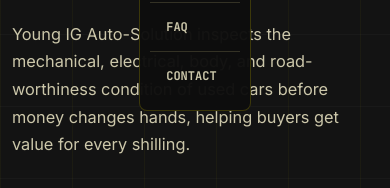
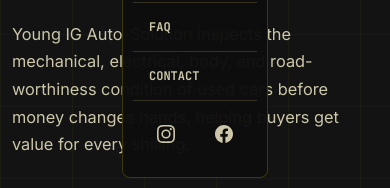
Before and after one commit to Erick-dev-087/Young.IG_Website, a plain HTML site: page index.html in a window 390 px wide. Both pictures are taken after a click on the button "Open navigation". Shown: the part 254-442 px from the top of the page. Drawn offline with Linux system fonts and the light colour scheme.

Commit message:
Added links to the various Social Media Platforms

```diff
--- a/index.html
+++ b/index.html
@@ -42,6 +42,18 @@
       <a href="#gallery">Gallery</a>
       <a href="#faq">FAQ</a>
       <a href="#contact">Contact</a>
+      <div class="nav-socials">
+        <a href="https://www.instagram.com/wahome_i/" target="_blank" rel="noopener" aria-label="Instagram">
+          <svg viewBox="0 0 24 24" aria-hidden="true">
+            <path d="M12 2.163c3.204 0 3.584.012 4.85.07 3.252.148 4.771 1.691 4.919 4.919.058 1.265.069 1.645.069 4.849 0 3.205-.012 3.584-.069 4.849-.149 3.225-1.664 4.771-4.919 4.919-1.266.058-1.644.07-4.85.07-3.204 0-3.584-.012-4.849-.07-3.26-.149-4.771-1.699-4.919-4.92-.058-1.265-.07-1.644-.07-4.849 0-3.204.013-3.583.07-4.849.149-3.227 1.664-4.771 4.919-4.919 1.266-.057 1.645-.069 4.849-.069zM12 0C8.741 0 8.333.014 7.053.072 2.695.272.273 2.69.073 7.052.014 8.333 0 8.741 0 12c0 3.259.014 3.668.072 4.948.2 4.358 2.618 6.78 6.98 6.98C8.333 23.986 8.741 24 12 24c3.259 0 3.668-.014 4.948-.072 4.354-.2 6.782-2.618 6.979-6.98.059-1.28.073-1.689.073-4.948 0-3.259-.014-3.667-.072-4.947-.196-4.354-2.617-6.78-6.979-6.98C15.668.014 15.259 0 12 0zm0 5.838a6.162 6.162 0 100 12.324 6.162 6.162 0 000-12.324zM12 16a4 4 0 110-8 4 4 0 010 8zm6.406-11.845a1.44 1.44 0 100 2.881 1.44 1.44 0 000-2.881z"/>
+          </svg>
+        </a>
+        <a href="https://www.facebook.com/ian.wahome.58" target="_blank" rel="noopener" aria-label="Facebook">
+          <svg viewBox="0 0 24 24" aria-hidden="true">
+            <path d="M24 12.073c0-6.627-5.373-12-12-12s-12 5.373-12 12c0 5.99 4.388 10.954 10.125 11.854v-8.385H7.078v-3.469h3.047V9.43c0-3.007 1.792-4.669 4.533-4.669 1.312 0 2.686.235 2.686.235v2.953H15.83c-1.491 0-1.956.925-1.956 1.874v2.25h3.328l-.532 3.469h-2.796v8.385C19.612 23.027 24 18.062 24 12.073z"/>
+          </svg>
+        </a>
+      </div>
     </nav>
     <a class="header-cta" href="https://wa.me/254769311601?text=Hello%20Young%20IG%20Auto-Solution%2C%20I%20would%20like%20a%20quotation%20for%20a%20car%20pre-purchase%20inspection." target="_blank" rel="noopener">Book Inspection</a>
   </header>
--- a/styles.css
+++ b/styles.css
@@ -198,6 +198,38 @@ a {
 .nav-links a:hover::after,
 .nav-links a.active::after {
   transform: scaleX(1);
+}
+
+.nav-links .nav-socials {
+  display: flex;
+  gap: 14px;
+  align-items: center;
+  border-left: 1px solid rgba(247, 230, 0, 0.2);
+  padding-left: 22px;
+  margin-left: 4px;
+}
+
+.nav-links .nav-socials a {
+  padding: 0;
+  display: flex;
+  align-items: center;
+  justify-content: center;
+}
+
+.nav-links .nav-socials a::after {
+  display: none;
+}
+
+.nav-links .nav-socials svg {
+  width: 18px;
+  height: 18px;
+  fill: currentColor;
+  transition: transform 220ms ease, fill 220ms ease;
+}
+
+.nav-links .nav-socials a:hover svg {
+  transform: scale(1.15);
+  fill: var(--yellow);
 }
 
 .header-cta,
@@ -858,8 +890,22 @@ p {
     border-bottom: 1px solid var(--line);
   }
 
-  .nav-links a:last-child {
+  .nav-links > a:last-of-type {
     border-bottom: 0;
+  }
+
+  .nav-links .nav-socials {
+    border-left: none;
+    border-top: 1px solid var(--line);
+    padding: 16px;
+    margin: 0;
+    justify-content: center;
+    gap: 24px;
+  }
+
+  .nav-links .nav-socials a {
+    padding: 8px;
+    border-bottom: none;
   }
 
   body.nav-open .nav-links {
```
Also changed, not shown: 1 other file.
